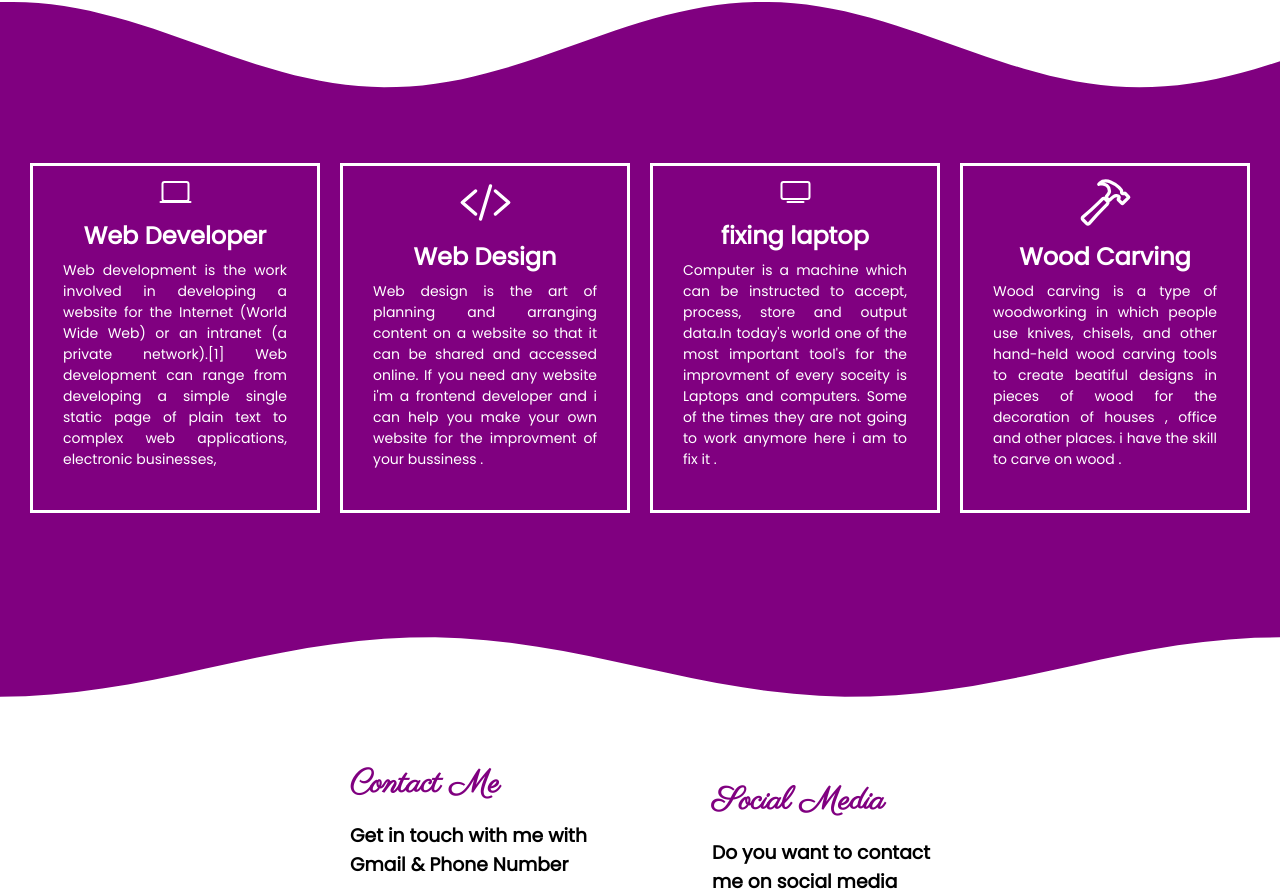
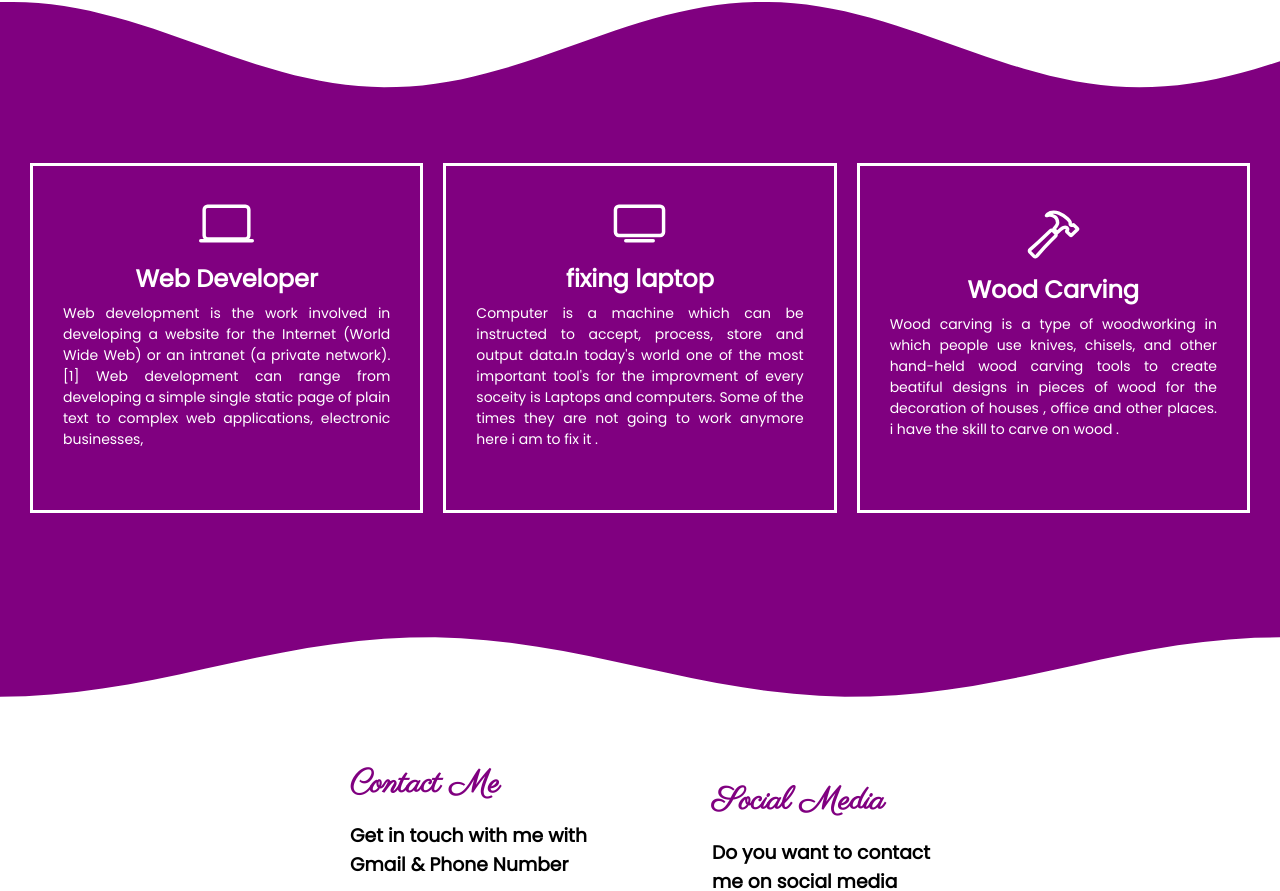
Before and after one commit to jamalramin/portfolio, a plain HTML site: page index.html in a window 1280 px wide. Shown: the part 1269-2160 px from the top of the page. Drawn offline with nearby package versions, Linux system fonts and the light colour scheme.

Commit message:
Update index.html

```diff
--- a/index.html
+++ b/index.html
@@ -128,16 +128,7 @@
             plain text to complex web applications, electronic businesses,
           </p>
         </div>
-        <div>
-          <ion-icon name="code-slash-outline"></ion-icon>
-          <h2>Web Design</h2>
-          <p>
-            Web design is the art of planning and arranging content on a website
-            so that it can be shared and accessed online. If you need any
-            website i'm a frontend developer and i can help you make your own
-            website for the improvment of your bussiness .
-          </p>
-        </div>
+
         <div>
           <ion-icon name="tv-outline"></ion-icon>
           <h2>fixing laptop</h2>
```
